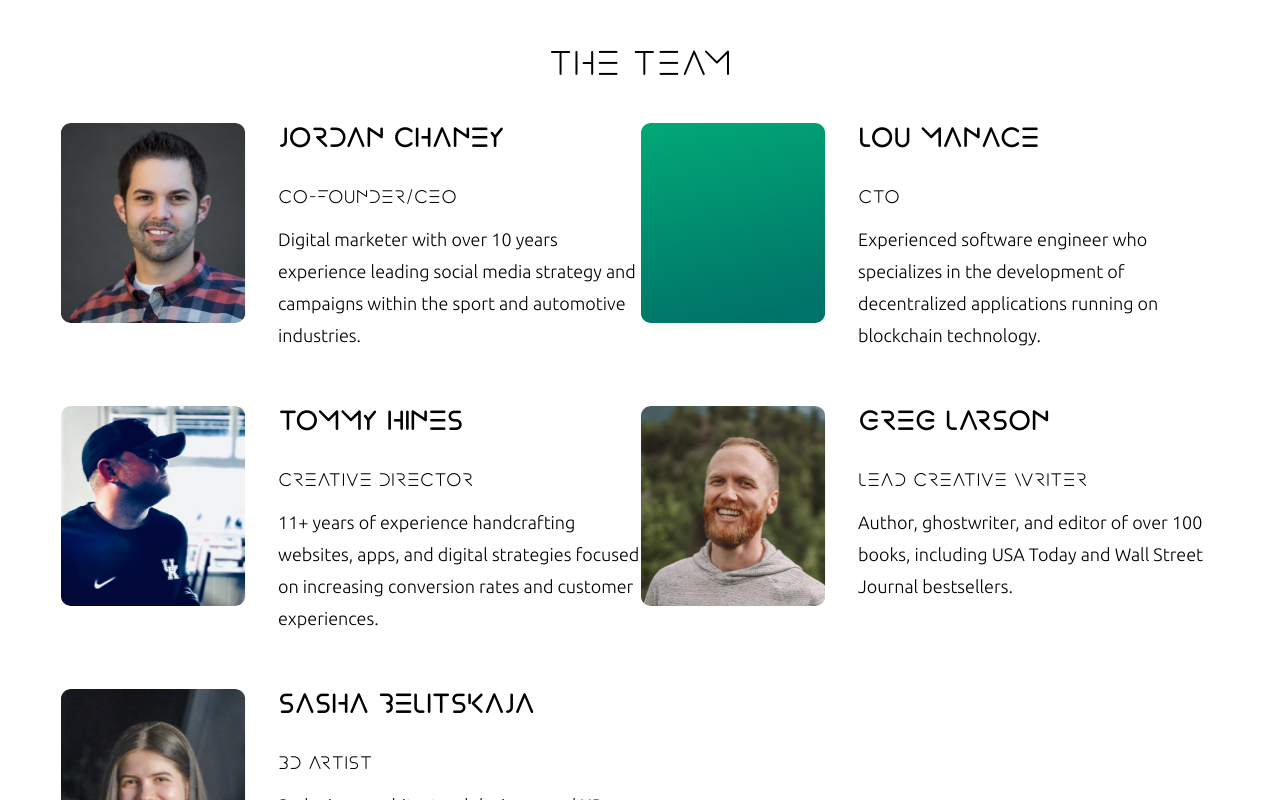
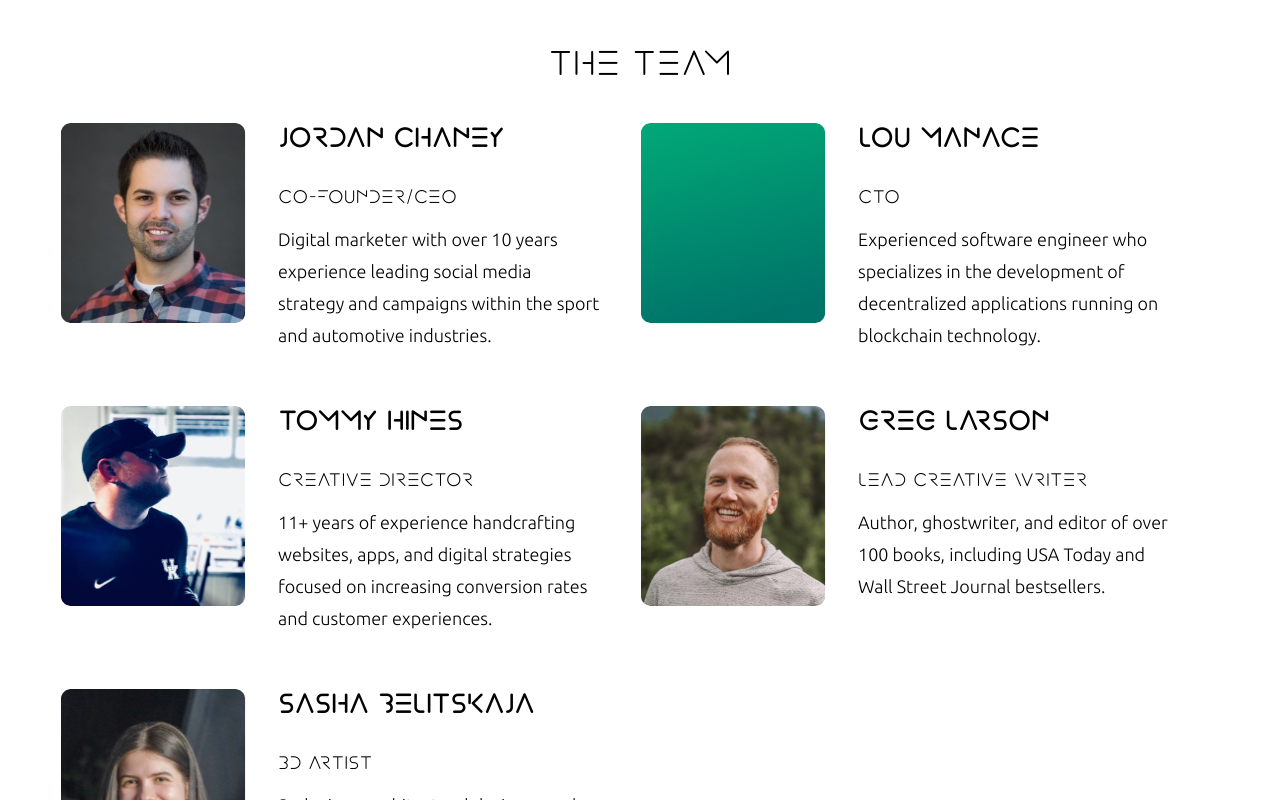
Before and after one commit to valeriiRadko/worldofkoto, a Next.js app: page / in a window 1280 px wide. Shown: the part 5120-5920 px from the top of the page. Built offline with nearby package versions, Linux system fonts and the light colour scheme.

Commit message:
add padding to member of the team component on desktop

```diff
--- a/components/sections/Team/Team.module.scss
+++ b/components/sections/Team/Team.module.scss
@@ -37,6 +37,7 @@
       flex-wrap: nowrap;
       flex-grow: 0;
       align-items: flex-start;
+      padding-right: 40px;
     }
   }
 
```
